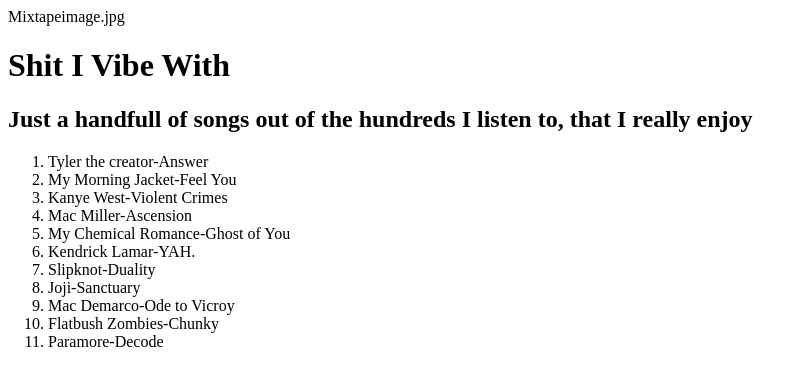
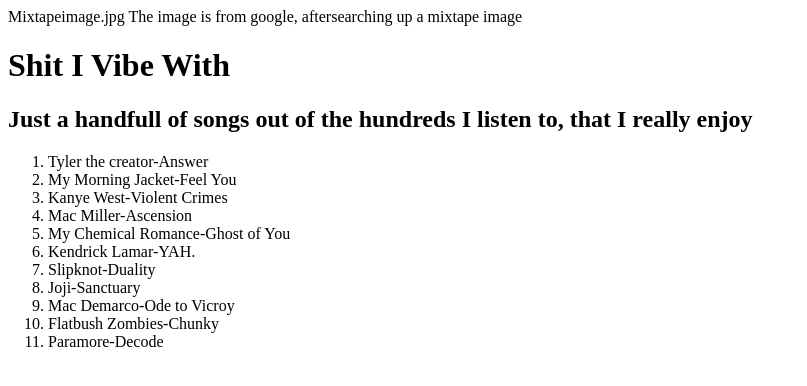
Before and after one commit to Ktaylor0297/Playlist, a plain HTML site: page Index.html in a window 1280 px wide. Shown: the whole page, without its empty margins (0-807 px from the left). Drawn offline with Linux system fonts and the light colour scheme.

Commit message:
Add files via upload

```diff
--- a/Index.html
+++ b/Index.html
@@ -7,6 +7,7 @@
 
   <body>
 <img>Mixtapeimage.jpg</img>
+<c>The image is from google, aftersearching up a mixtape image</c>
 <h1>Shit I Vibe With</h1>
     <h2>Just a handfull of songs out of the hundreds I listen to, that I really enjoy</h2>
 <ol>
```
